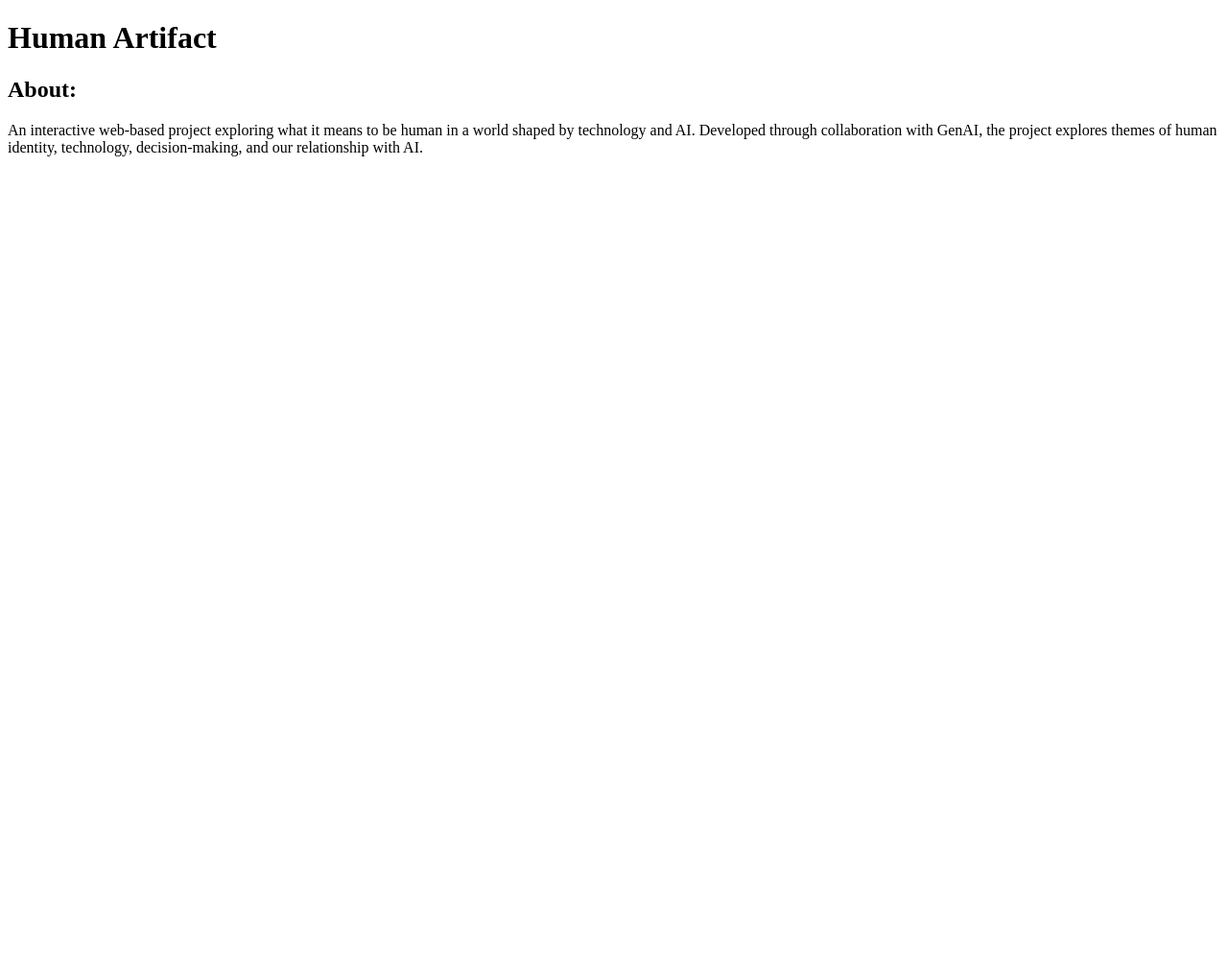
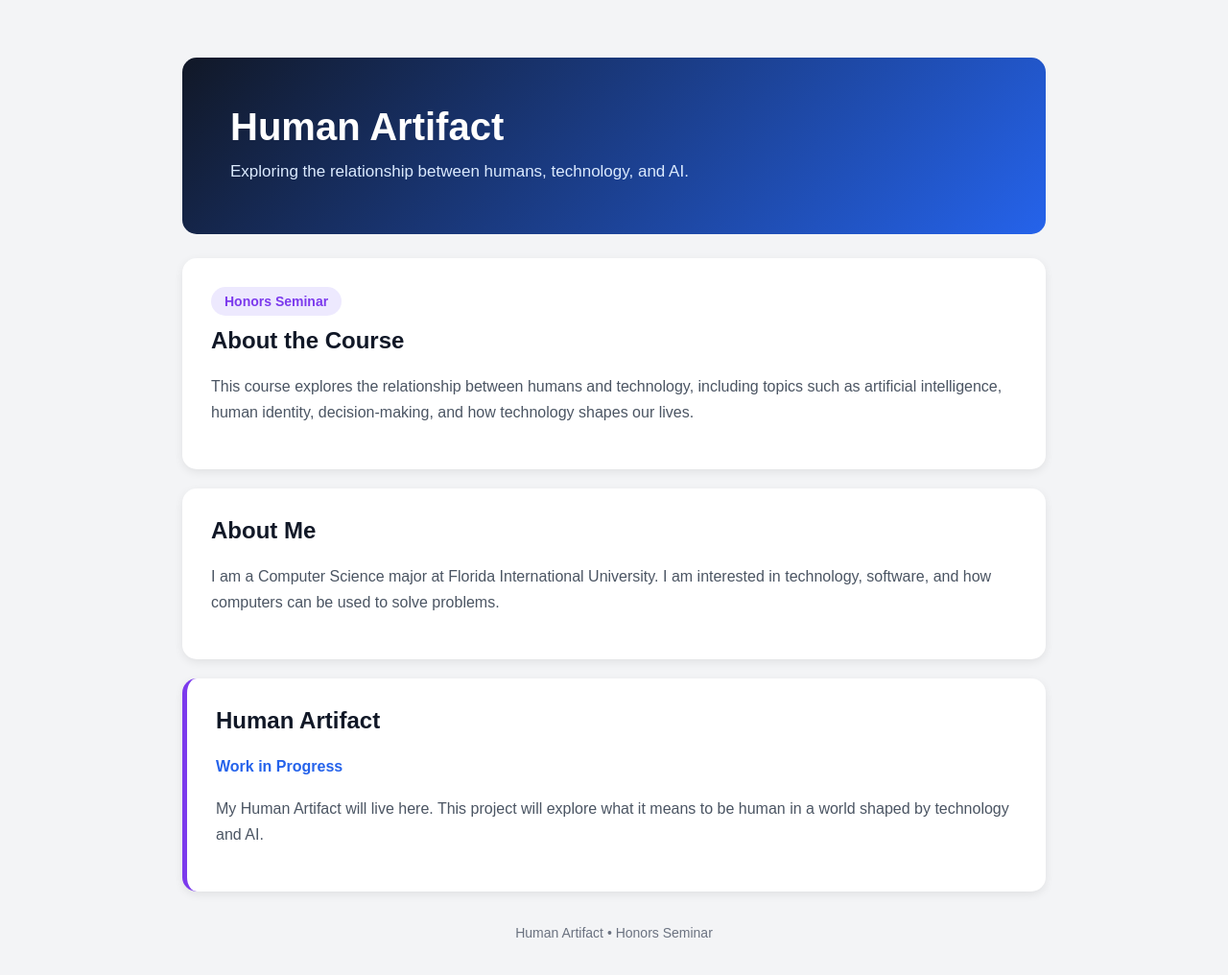
Before and after one commit to AbdulNini/human-artifact, a plain HTML site: page index.html in a window 1280 px wide. Shown: the whole page at 96% size. Before the commit the page ends 800 px from the top, so only its background shows below. Drawn offline with Linux system fonts and the light colour scheme.

Commit message:
Add webpage styling and sections for Human Artifact project
Added a custom color theme and webpage styling.
Added an Honors Seminar section describing the course.
Added an About Me section describing my Computer Science major.
Added a section for the Human Artifact project.
Added a Work in Progress message for the artifact section.

```diff
--- a/index.html
+++ b/index.html
@@ -2,13 +2,136 @@
 <html>
   <head>
     <title>Human Artifact</title>
+
+    <style>
+      body {
+        margin: 0;
+        font-family: Arial, sans-serif;
+        background-color: #f3f4f6;
+        color: #1f2937;
+      }
+
+      .container {
+        max-width: 900px;
+        margin: 60px auto;
+        padding: 0 25px;
+      }
+
+      header {
+        background: linear-gradient(135deg, #111827, #2563eb);
+        color: white;
+        padding: 50px;
+        border-radius: 15px;
+        margin-bottom: 25px;
+      }
+
+      header h1 {
+        margin: 0 0 10px;
+        font-size: 40px;
+      }
+
+      header p {
+        margin: 0;
+        color: #dbeafe;
+        font-size: 17px;
+      }
+
+      .section {
+        background-color: white;
+        padding: 30px;
+        margin-bottom: 20px;
+        border-radius: 15px;
+        box-shadow: 0 3px 10px rgba(0, 0, 0, 0.08);
+      }
+
+      h2 {
+        margin-top: 0;
+        color: #111827;
+      }
+
+      p {
+        line-height: 1.7;
+        color: #4b5563;
+      }
+
+      .course-label {
+        display: inline-block;
+        background-color: #ede9fe;
+        color: #7c3aed;
+        padding: 7px 14px;
+        border-radius: 20px;
+        font-size: 14px;
+        font-weight: bold;
+        margin-bottom: 12px;
+      }
+
+      .work-in-progress {
+        border-left: 5px solid #7c3aed;
+      }
+
+      .status {
+        color: #2563eb;
+        font-weight: bold;
+      }
+
+      footer {
+        text-align: center;
+        color: #6b7280;
+        font-size: 14px;
+        padding: 15px;
+      }
+    </style>
   </head>
+
   <body>
-    <h1>Human Artifact</h1>
-      <h2>About:</h2>
-    <p>
-      An interactive web-based project exploring what it means to be human in a world shaped by technology and AI.
-      Developed through collaboration with GenAI, the project explores themes of human identity, technology, decision-making, and our relationship with AI.
-    </p>
+    <div class="container">
+
+      <header>
+        <h1>Human Artifact</h1>
+        <p>
+          Exploring the relationship between humans, technology, and AI.
+        </p>
+      </header>
+
+      <section class="section">
+        <span class="course-label">Honors Seminar</span>
+
+        <h2>About the Course</h2>
+
+        <p>
+          This course explores the relationship between humans and technology,
+          including topics such as artificial intelligence, human identity,
+          decision-making, and how technology shapes our lives.
+        </p>
+      </section>
+
+      <section class="section">
+        <h2>About Me</h2>
+
+        <p>
+          I am a Computer Science major at Florida International University.
+          I am interested in technology, software, and how computers can be
+          used to solve problems.
+        </p>
+      </section>
+
+      <section class="section work-in-progress">
+        <h2>Human Artifact</h2>
+
+        <p>
+          <span class="status">Work in Progress</span>
+        </p>
+
+        <p>
+          My Human Artifact will live here. This project will explore what it
+          means to be human in a world shaped by technology and AI.
+        </p>
+      </section>
+
+      <footer>
+        Human Artifact &bull; Honors Seminar
+      </footer>
+
+    </div>
   </body>
 </html>
```
